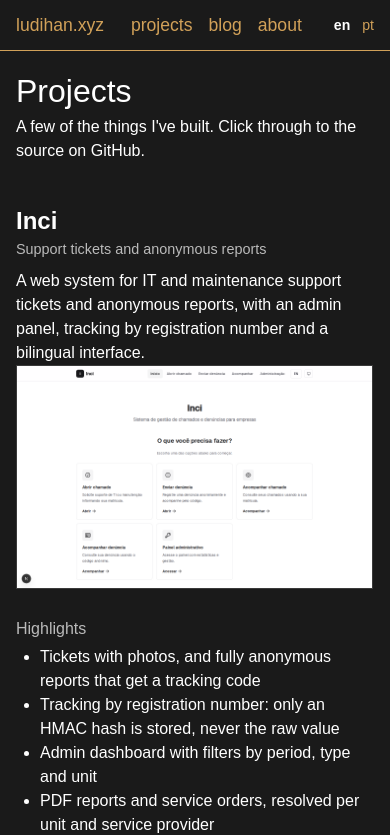
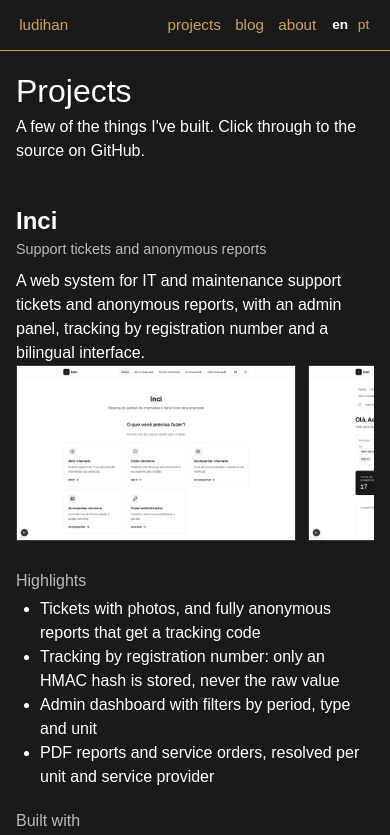
Before and after one commit to ludihan/website, a Next.js app: page /en/projects in a window 390 px wide. Shown: the top 835 px of the page. Built offline with nearby package versions, Linux system fonts and the light colour scheme.

Commit message:
fix: keep the navbar on one row on narrow phones
The mobile rules sat before the base .lang-switcher and gallery rules and
were overridden by them, so they are now scoped to win on specificity.

```diff
--- a/app/[lang]/layout.tsx
+++ b/app/[lang]/layout.tsx
@@ -44,7 +44,9 @@ export default async function RootLayout({ children, params }: LayoutProps<"/[la
       <body>
         <header className="site-header">
           <nav className="container">
-            <Link href={`/${lang}`}>ludihan.xyz</Link>
+            <Link href={`/${lang}`}>
+              ludihan<span className="tld">.xyz</span>
+            </Link>
             <div>
               <Link href={`/${lang}/projects`}>{dict.nav.projects}</Link>
               <Link href={`/${lang}/blog`}>{dict.nav.blog}</Link>
--- a/app/globals.css
+++ b/app/globals.css
@@ -42,32 +42,54 @@ nav div > a {
   margin-left: 2rem;
 }
 
+/* The selectors below are prefixed on purpose: the base `.lang-switcher` and
+   `.project .gallery img` rules come later in this file and would win otherwise. */
 @media (max-width: 480px) {
   nav {
-    font-size: 1.1em;
-    gap: 0.5rem;
+    font-size: 0.95rem;
+    padding: 0.25rem 0;
+    gap: 0;
+  }
+  /* Keep the bar on one row and make the links comfortable to tap. */
+  nav a {
+    padding: 0.6rem 0.2rem;
   }
   nav div > a {
-    margin-left: 1rem;
+    margin-left: 0.5rem;
   }
-  .lang-switcher {
-    margin-left: 1rem;
+  nav .lang-switcher {
+    margin-left: 0.5rem;
+    font-size: 0.9em;
+    gap: 0;
   }
-  .project .gallery .thumb {
-  flex: none;
-  padding: 0;
-  background: none;
-  border: 0;
-  cursor: zoom-in;
+  nav .lang-switcher a,
+  nav .lang-switcher strong {
+    position: relative;
+    display: inline-block;
+    padding: 0.6rem 0.3rem;
+  }
+  /* Invisible extra hit area: the letters are narrow, the tap target is not. */
+  nav .lang-switcher a::before {
+    content: "";
+    position: absolute;
+    inset: -0.35rem -0.3rem;
+  }
+  .site-header .tld {
+    display: none;
+  }
+  .project .gallery .thumb img {
+    height: 11rem;
+  }
 }
 
-.project .gallery .thumb:hover img,
-.project .gallery .thumb:focus-visible img {
-  border-color: var(--fg);
-}
-
-.project .gallery img {
-    height: 11rem;
+/* Very narrow phones (320px): trim spacing so the bar stays on one row. */
+@media (max-width: 340px) {
+  nav {
+    font-size: 0.9rem;
+  }
+  nav div > a,
+  nav .lang-switcher {
+    margin-left: 0.4rem;
   }
 }
 
```
